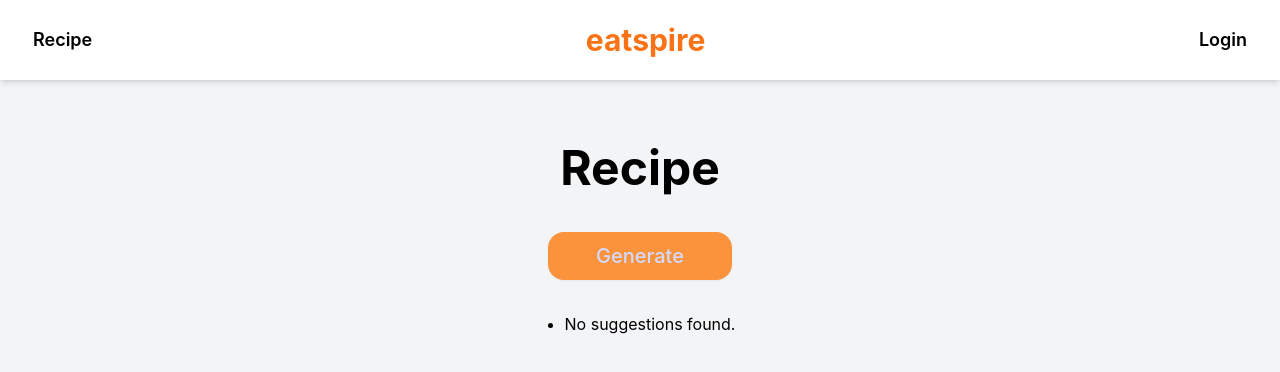
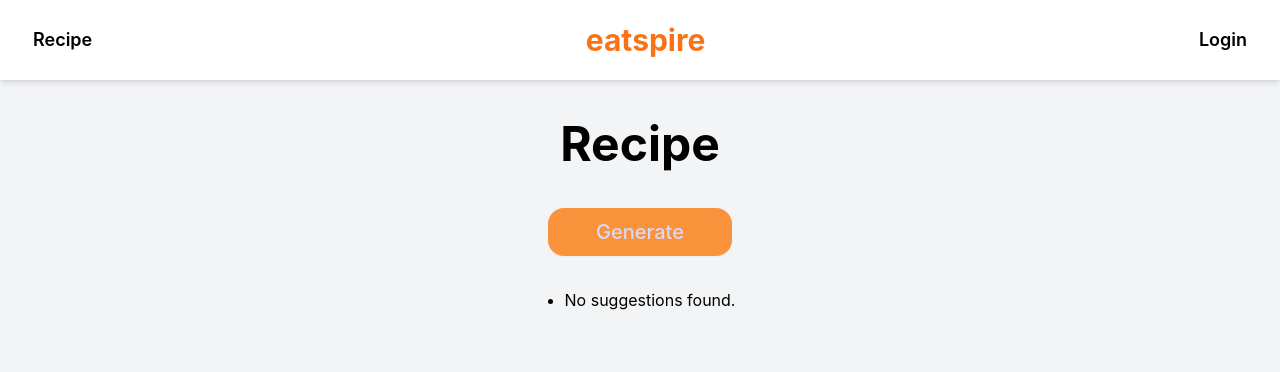
Before and after one commit to Dheekshitha2/eatspire, a React (Create React App) app in the folder frontend/: page /recipes in a window 1280 px wide. Shown: the top 372 px of the page. Built offline with nearby package versions, Linux system fonts and the light colour scheme; the HTML template or start-up script is replaced by a standard one.

Commit message:
tuned all h2 spacing

```diff
--- a/frontend/src/components/Dashboard.js
+++ b/frontend/src/components/Dashboard.js
@@ -49,7 +49,7 @@
       </header>
 
       <main className="flex-grow flex flex-col items-center mt-10 text-black">
-        <h2 className="text-5xl font-bold mb-6">Dashboard</h2>
+        <h2 className="text-5xl font-bold mb-8">Dashboard</h2>
 
         <button
           onClick={() => setIsModalOpen(true)}
--- a/frontend/src/components/IngredientManagement.js
+++ b/frontend/src/components/IngredientManagement.js
@@ -63,7 +63,7 @@
         </nav>
       </header>
 
-      <main className="flex-grow flex flex-col items-center mt-16 text-black">
+      <main className="flex-grow flex flex-col items-center mt-10 text-black">
         <h2 className="text-5xl font-bold mb-8">Ingredients</h2>
         <ul className="list-disc pl-5 mt-8 w-full max-w-md">
           {ingredients.length > 0 ? (
--- a/frontend/src/components/RecipeSuggestions.js
+++ b/frontend/src/components/RecipeSuggestions.js
@@ -30,7 +30,7 @@
         </nav>
       </header>
 
-      <main className="flex-grow flex flex-col items-center mt-16 text-black">
+      <main className="flex-grow flex flex-col items-center mt-10 text-black">
         <h2 className="text-5xl font-bold mb-8">Recipe</h2>
         <button
           onClick={fetchSuggestions}
```
